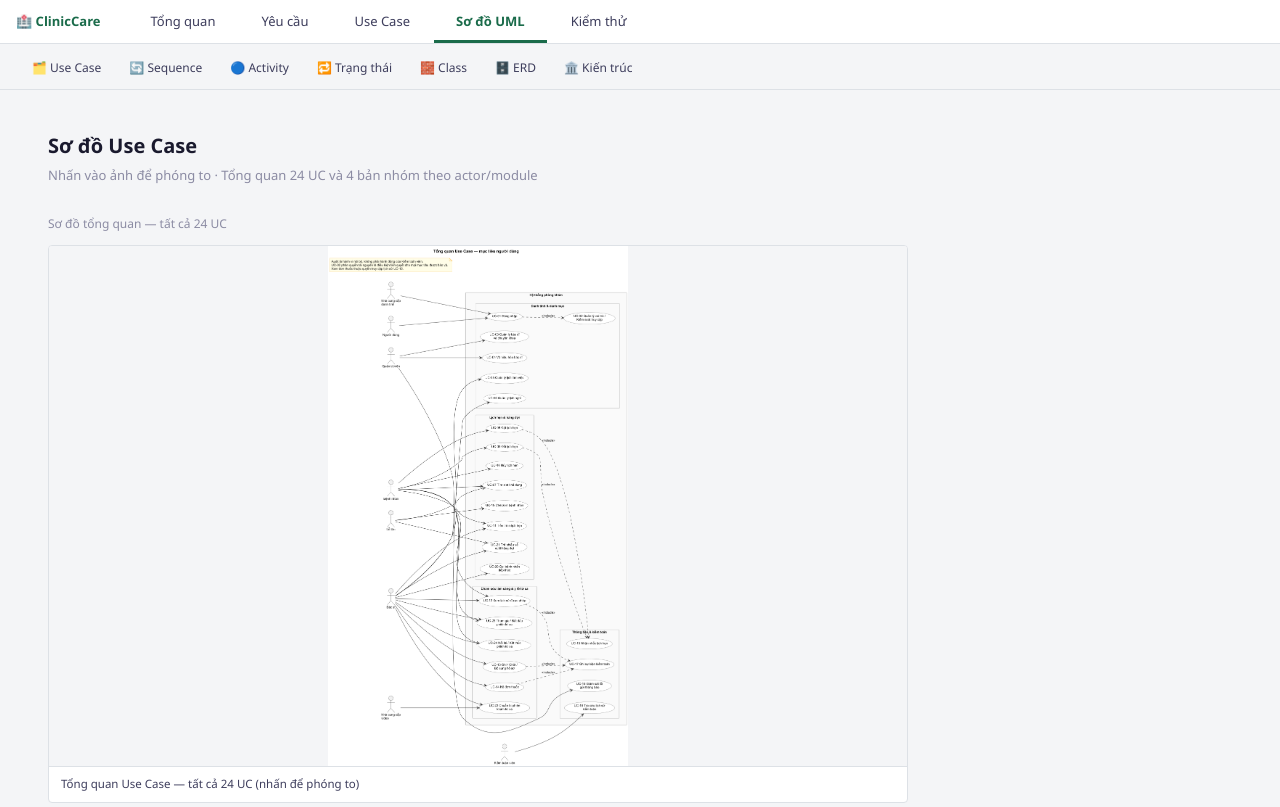
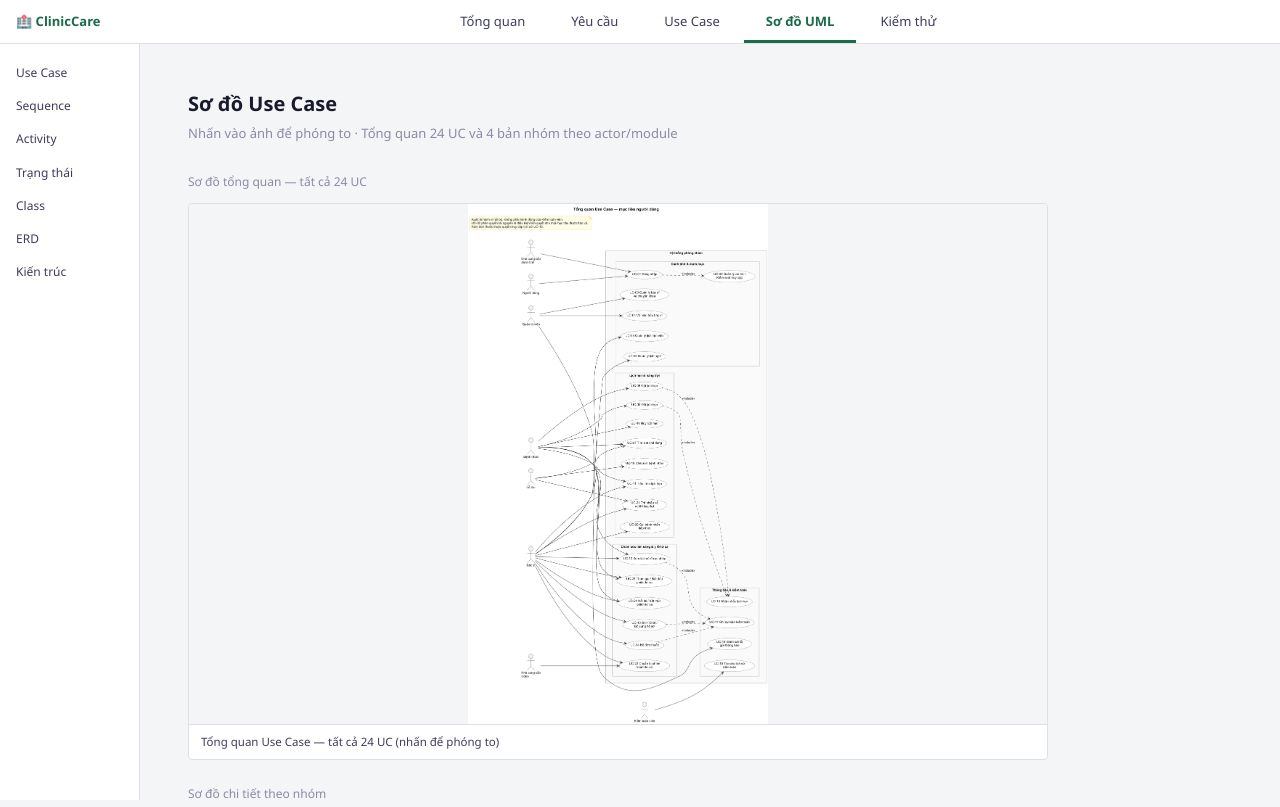
Before and after one commit to josephthuong1010-joseph/clinic-spec, a plain HTML site: page diagrams.html in a window 1280 px wide. Shown: the top 807 px of the page. Drawn offline with Linux system fonts and the light colour scheme.

Commit message:
layout: tab chính căn giữa, sub-nav sơ đồ thành sidebar trái
- Nav chính: justify-content:center
- Sub-nav sơ đồ UML: fixed sidebar trái 140px, border-left thay border-bottom
- Bỏ emoji trong sub-nav links (tiết kiệm space sidebar)
- Main content dịch phải 140px khi có sidebar (CSS :has)

Co-Authored-By: Claude Opus 4.6 <noreply@anthropic.com>

```diff
--- a/diagrams.html
+++ b/diagrams.html
@@ -23,13 +23,13 @@
 <main id="main">
   <!-- Sub-nav for diagram types -->
   <div id="diag-subnav">
-    <a href="#uc-diag">🗂️ Use Case</a>
-    <a href="#seq-diag">🔄 Sequence</a>
-    <a href="#act-diag">🔵 Activity</a>
-    <a href="#state-diag">🔁 Trạng thái</a>
-    <a href="#class-diag">🧱 Class</a>
-    <a href="#erd">🗄️ ERD</a>
-    <a href="#arch">🏛️ Kiến trúc</a>
+    <a href="#uc-diag">Use Case</a>
+    <a href="#seq-diag">Sequence</a>
+    <a href="#act-diag">Activity</a>
+    <a href="#state-diag">Trạng thái</a>
+    <a href="#class-diag">Class</a>
+    <a href="#erd">ERD</a>
+    <a href="#arch">Kiến trúc</a>
   </div>
 </main>
 
--- a/style.css
+++ b/style.css
@@ -16,7 +16,7 @@ body{font-family:'Segoe UI',system-ui,sans-serif;background:var(--bg);color:var(
 #topnav{position:fixed;top:0;left:0;right:0;height:var(--nav-h);background:var(--sb);border-bottom:1px solid var(--border);display:flex;align-items:center;z-index:100;user-select:none}
 #nav-brand{display:flex;align-items:center;gap:7px;padding:0 16px;height:100%;white-space:nowrap;flex-shrink:0}
 #nav-brand strong{font-size:13px;font-weight:700;color:var(--accent)}
-#nav-scroll{display:flex;align-items:center;flex:1;height:100%;padding:0 12px;gap:2px}
+#nav-scroll{display:flex;align-items:center;flex:1;height:100%;padding:0 12px;gap:2px;justify-content:center}
 .nav-link{display:flex;align-items:center;gap:7px;padding:0 22px;height:100%;color:var(--txt2);text-decoration:none;font-size:13px;font-weight:500;white-space:nowrap;border-bottom:3px solid transparent;border-top:3px solid transparent;transition:all .15s;border-radius:0}
 .nav-link:hover{color:var(--txt);background:rgba(0,0,0,.04)}
 .nav-link.active{color:var(--accent);border-bottom-color:var(--accent);font-weight:600}
@@ -25,11 +25,15 @@ body{font-family:'Segoe UI',system-ui,sans-serif;background:var(--bg);color:var(
 /* ── MAIN ── */
 #main{padding-top:calc(var(--nav-h) + 4px);flex:1;padding-bottom:60px}
 
-/* ── DIAGRAMS SUB-NAV ── */
-#diag-subnav{position:sticky;top:var(--nav-h);z-index:90;background:var(--sb2);border-bottom:1px solid var(--border);display:flex;gap:4px;padding:6px 20px;overflow-x:auto;scrollbar-width:none}
-#diag-subnav::-webkit-scrollbar{display:none}
-#diag-subnav a{text-decoration:none;font-size:12px;color:var(--txt2);padding:4px 12px;border-bottom:2px solid transparent;white-space:nowrap;transition:.12s}
-#diag-subnav a:hover{border-bottom-color:var(--accent);color:var(--txt)}
+/* ── DIAGRAMS SUB-NAV (vertical sidebar) ── */
+#diag-subnav{position:fixed;top:var(--nav-h);left:0;bottom:0;z-index:90;background:var(--sb);border-right:1px solid var(--border);display:flex;flex-direction:column;gap:0;padding:12px 0;width:140px;overflow-y:auto;scrollbar-width:thin}
+#diag-subnav::-webkit-scrollbar{width:3px}
+#diag-subnav::-webkit-scrollbar-thumb{background:var(--border);border-radius:2px}
+#diag-subnav a{text-decoration:none;font-size:12px;color:var(--txt2);padding:7px 14px;border-left:2px solid transparent;white-space:nowrap;transition:.12s;display:block}
+#diag-subnav a:hover{border-left-color:var(--accent);color:var(--txt);background:var(--bg)}
+
+/* Khi có sidebar, main content dịch phải */
+body:has(#diag-subnav) #main{padding-left:140px}
 
 /* ── SECTION ── */
 .section{padding:40px 48px;border-bottom:1px solid var(--border);background:var(--sb)}
```
